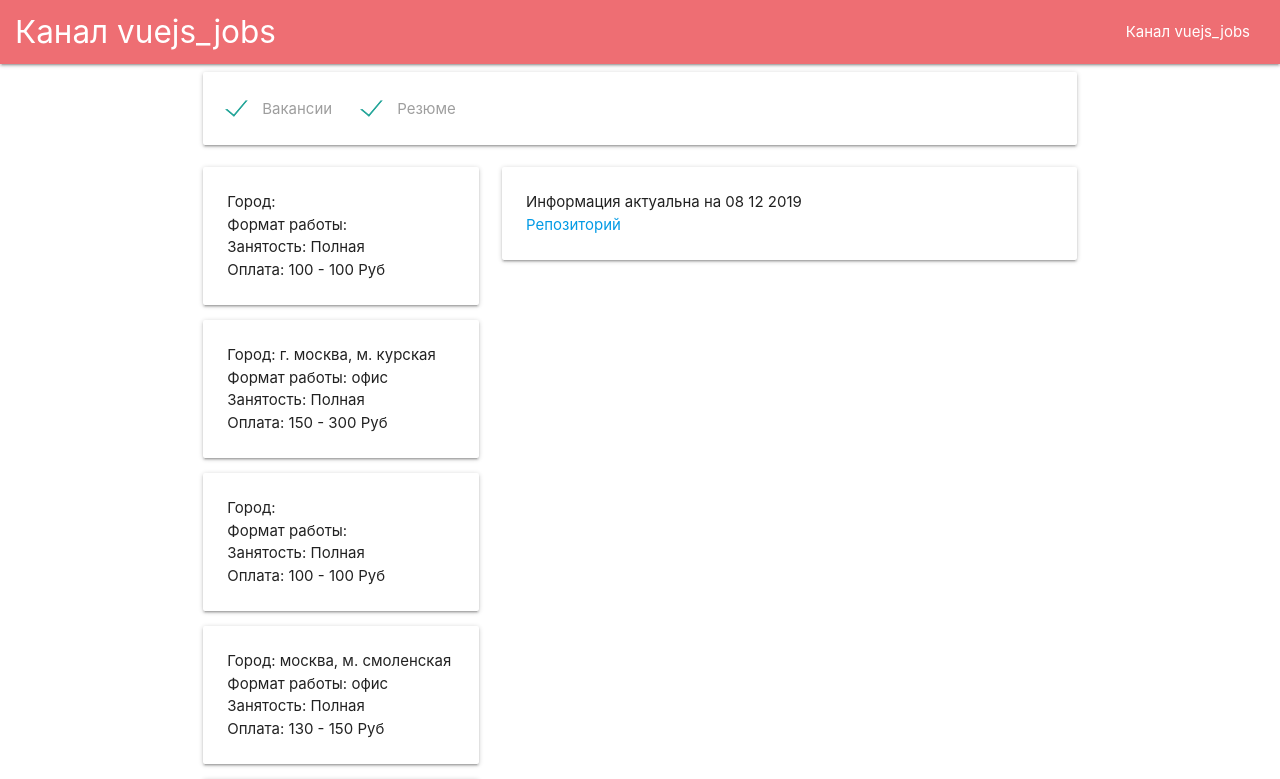
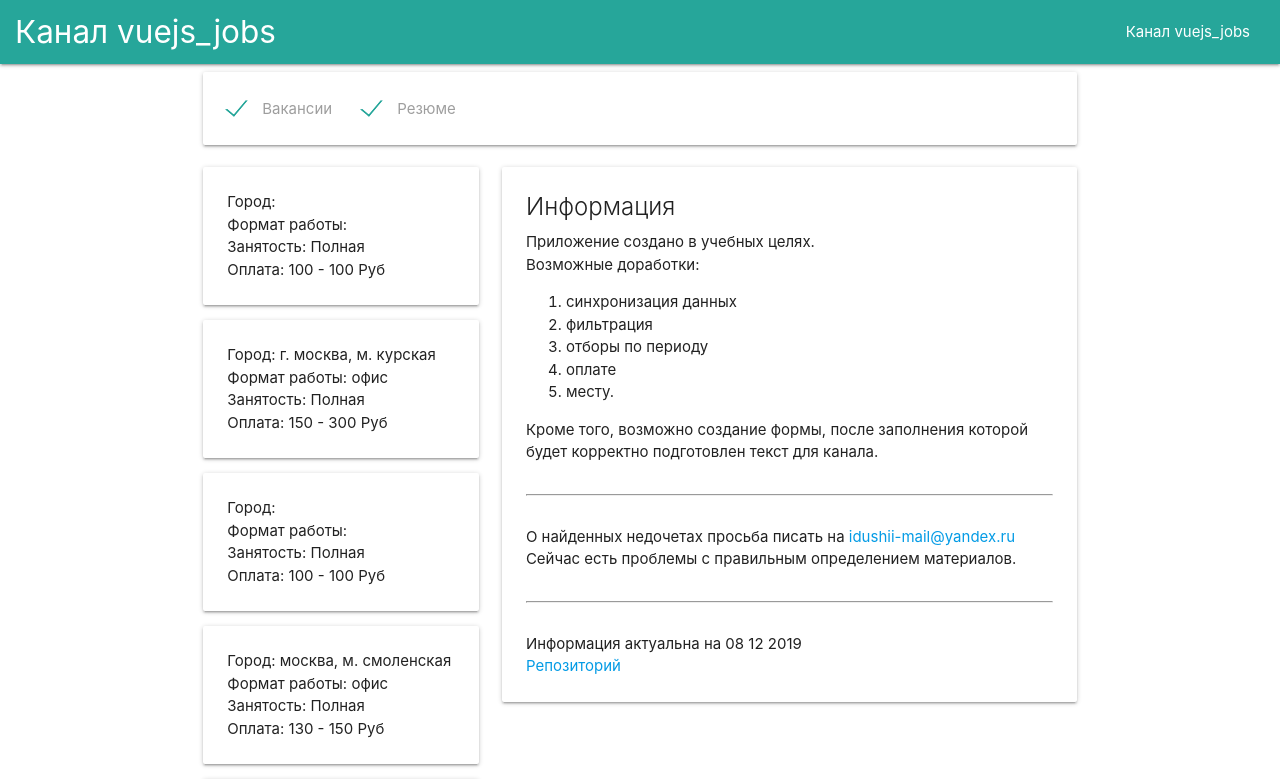
Before and after one commit to idushii/tg-vue-jobs, a Vue app: page / in a window 1280 px wide. Shown: the top 779 px of the page. Built offline with nearby package versions, Linux system fonts and the light colour scheme.

Commit message:
добавил описание приложения

```diff
--- a/src/App.vue
+++ b/src/App.vue
@@ -1,7 +1,7 @@
 <template>
   <div id="app">
-    <nav>
-      <div class="nav-wrapper">
+    <nav class="teal lighten-1">
+      <div class="nav-wrapper ">
         <a href="#" class="brand-logo">Канал vuejs_jobs</a>
         <ul id="nav-mobile" class="right hide-on-med-and-down">
           <li>
@@ -40,6 +40,26 @@
           </div>
           <div class="card" v-else>
             <div class="card-content">
+              <div class="card-title">Информация</div>
+              <p>Приложение создано в учебных целях.</p>
+              <p>Возможные доработки:</p>
+              <ol>
+                <li>синхронизация данных</li>
+                <li>фильтрация</li>
+                <li>отборы по периоду</li>
+                <li>оплате</li>
+                <li>месту.</li>
+              </ol>
+              <p>Кроме того, возможно создание формы, после заполнения которой будет корректно подготовлен текст для канала.</p>
+              <br><hr /><br>
+              <p>
+                О найденных недочетах просьба писать на
+                <a
+                  href="mailto:idushii-mail@yandex.ru"
+                >idushii-mail@yandex.ru</a>
+              </p>
+              <p>Сейчас есть проблемы с правильным определением материалов.</p>
+              <br><hr /><br>
               <p>Информация актуальна на 08 12 2019</p>
               <p>
                 <a href="https://github.com/idushii/tg-vue-jobs" target="_blank">Репозиторий</a>
@@ -51,9 +71,9 @@
     </div>
 
     <footer>
-      ИП Ильинов &copy; 2019
+      ИП Ильинов 2019
       <br />
-      <a href="http://xn----dtbqbarpid7k.xn--p1ai/">www.ип-ильинов.рф</a>
+      <a target="_blank" href="http://xn----dtbqbarpid7k.xn--p1ai/">www.ип-ильинов.рф</a>
     </footer>
   </div>
 </template>
```
